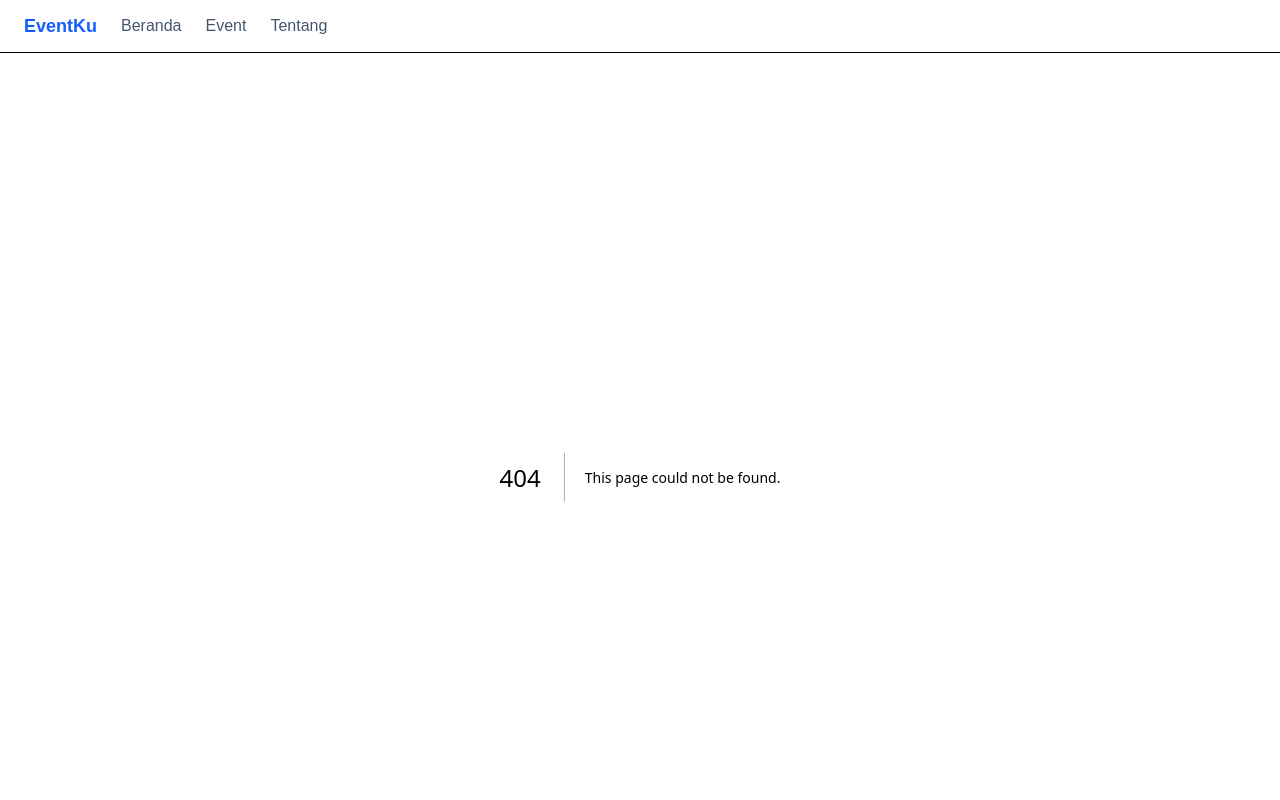
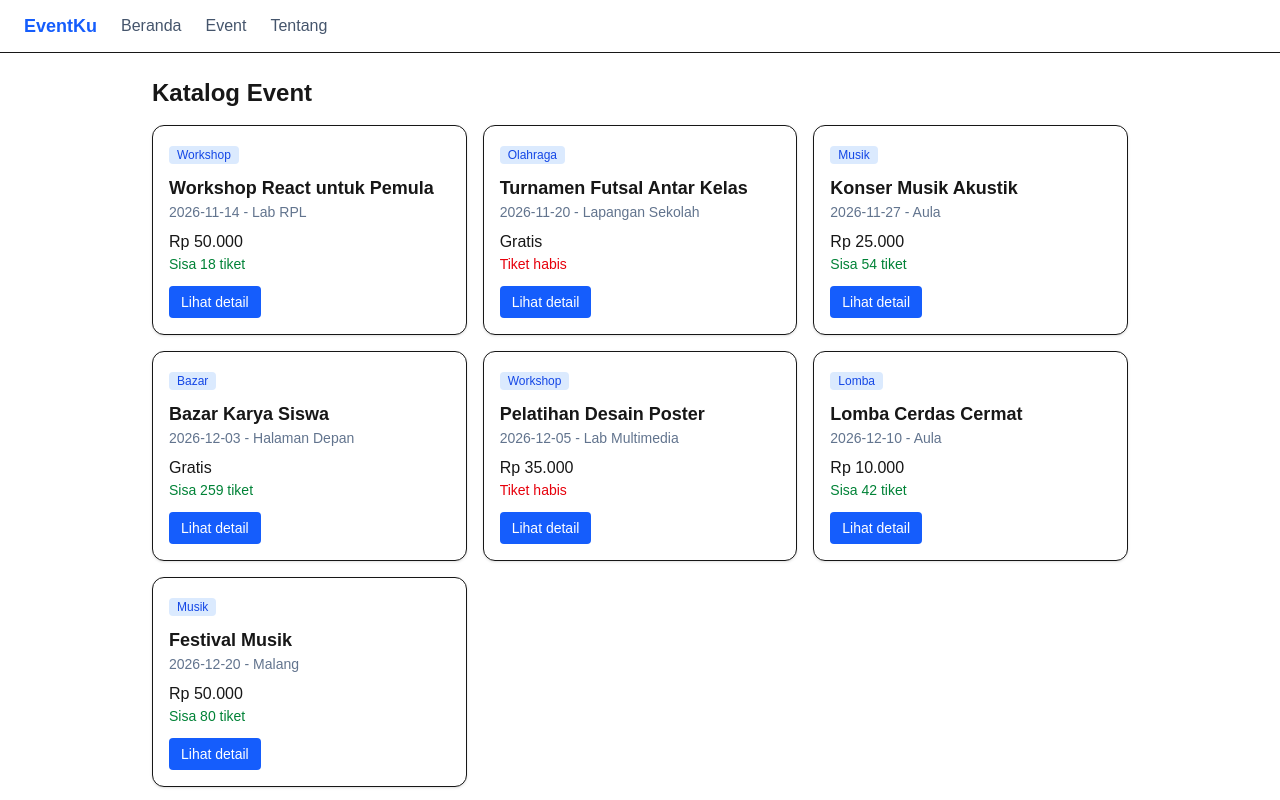
Before and after one commit to deviputrirpl1/latihan-nextjs, a Next.js app: page /event in a window 1280 px wide. Before the commit this address had no page. Shown: the top 800 px of the page. Built offline with nearby package versions, Linux system fonts and the light colour scheme.

Commit message:
selesai menambahkan etalase katalog

```diff
--- /dev/null
+++ b/app/event/page.tsx
@@ -0,0 +1,15 @@
+import { events } from "@/data/events";
+import KartuEvent from "@/components/KartuEvent";
+
+export default function Katalog() {
+  return (
+    <div>
+      <h1 className="mb-4 text-2xl font-bold">Katalog Event</h1>
+      <div className="grid gap-4 sm:grid-cols-2 lg:grid-cols-3">
+        {events.map((e) => (
+          <KartuEvent key={e.id} event={e} />
+        ))}
+      </div>
+    </div>
+  );
+}
--- /dev/null
+++ b/components/KartuEvent.tsx
@@ -0,0 +1,27 @@
+import Link from "next/link";
+import { rupiah, type Event } from "@/data/events";
+
+export default function KartuEvent({ event }: { event: Event }) {
+  const sisa = event.kuota - event.terisi;
+  return (
+    <div className="rounded-xl border bg-white p-4 shadow-sm">
+      <span className="rounded bg-blue-100 px-2 py-0.5 text-xs text-blue-700">
+        {event.kategori}
+      </span>
+      <h3 className="mt-2 text-lg font-semibold">{event.judul}</h3>
+      <p className="text-sm text-slate-500">
+        {event.tanggal} - {event.lokasi}
+      </p>
+      <p className="mt-2 font-medium">{rupiah(event.harga)}</p>
+      <p className={sisa === 0 ? "text-sm text-red-600" : "text-sm text-green-700"}>
+        {sisa === 0 ? "Tiket habis" : `Sisa ${sisa} tiket`}
+      </p>
+      <Link
+        href={`/event/${event.id}`}
+        className="mt-3 inline-block rounded bg-blue-600 px-3 py-1.5 text-sm text-white hover:bg-blue-700"
+      >
+        Lihat detail
+      </Link>
+    </div>
+  );
+}
--- a/data/events.ts
+++ b/data/events.ts
@@ -70,6 +70,16 @@ export const events: Event[] = [
     kuota: 60,
     terisi: 18
   },
+  {
+    id: 7,
+    judul: "Festival Musik",
+    kategori: "Musik",
+    tanggal: "2026-12-20",
+    lokasi: "Malang",
+    harga: 50000,
+    kuota: 100,
+    terisi: 20
+}
 ];
 
 export function rupiah(n: number) {
```
